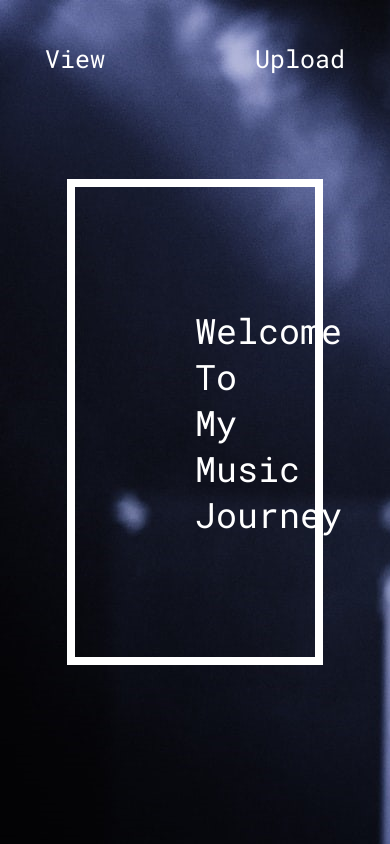
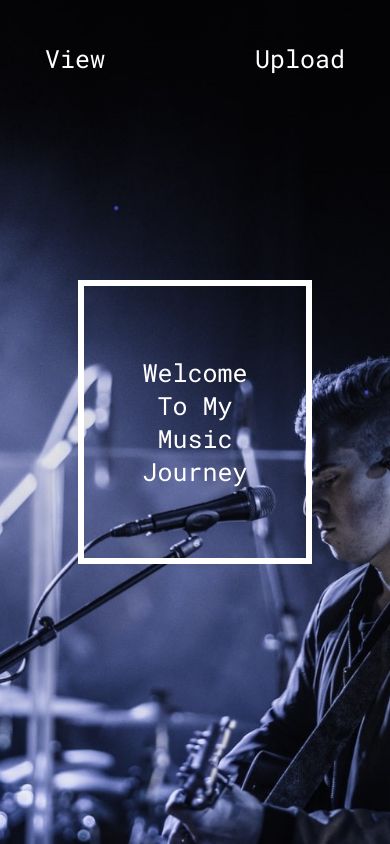
Before and after one commit to Samuel-Kwon/my-music-journey, a React (Create React App) app: page /#/ in a window 390 px wide. Built offline with nearby package versions, Linux system fonts and the light colour scheme; no server answers; the HTML template or start-up script is replaced by a standard one.

Commit message:
Lanidng Page Responsive Design (1/2)

```diff
--- a/src/Pages/Landing.js
+++ b/src/Pages/Landing.js
@@ -1,5 +1,6 @@
 import React from "react";
 import "../css/Landing.css";
+import "../css/responsive.css";
 
 export class Landing extends React.Component {
   render() {
--- a/src/css/Landing.css
+++ b/src/css/Landing.css
@@ -7,6 +7,9 @@
 .landing {
   height: 100vh;
   background-image: url("../image/Landing.jpg");
+  background-position: center center;
+  background-repeat: no-repeat;
+  background-size: cover;
 
   display: flex;
   align-items: center;
@@ -18,12 +21,13 @@
 }
 
 .container {
-  padding: 20px;
+  display: flex;
+  align-items: center;
+  justify-content: center;
   border: 8px solid white;
   width: 45%;
   padding: 120px;
   color: white;
-  position: absolute;
   font-size: 35px;
   text-align: center;
 }
--- /dev/null
+++ b/src/css/responsive.css
@@ -0,0 +1,39 @@
+@media screen and (max-width: 1830px) {
+    .container {
+        font-size: 30px;
+        padding: 100px;
+    }
+}
+
+@media screen and (max-width: 1560px) {
+    .container {
+        width: 50%;
+        padding: 90px;
+    }
+}
+
+@media screen and (max-width: 1365px) {
+    .container {
+        width: 55%;
+    }
+}
+
+@media screen and (max-width: 1241px) {
+    .container {
+        width: 60%;
+        padding: 70px;
+        border: 6px solid white;
+    }
+}
+
+@media screen and (max-width: 1181px) {
+    .container {
+        padding: 70px;
+    }
+}
+
+@media screen and (max-width: 1090px) {
+    .container {
+        font-size: 25px;
+    }
+}
--- a/src/css/upload.css
+++ b/src/css/upload.css
@@ -16,7 +16,7 @@
 }
 .upload-container {
   width: 90%;
-  height: 80vh;
+  height: 85vh;
   background-color: #16182b;
   border: 8px solid white;
   display: flex;
@@ -87,7 +87,8 @@
   display: flex;
   flex-direction: column;
   align-items: center;
-  width: 800px;
+  width: 70%;
+  height: 60vh;
 }
 
 .upload-form-content {
@@ -137,7 +138,7 @@
 
 .input-submit {
   font-size: 20px;
-  margin-top: 80px;
+  margin-top: 5%;
   background-color: transparent;
   border: 2px solid white;
   border-radius: 5px;
```
Also changed, not shown: 1 other file (tests, documents, lock files or other folders).
